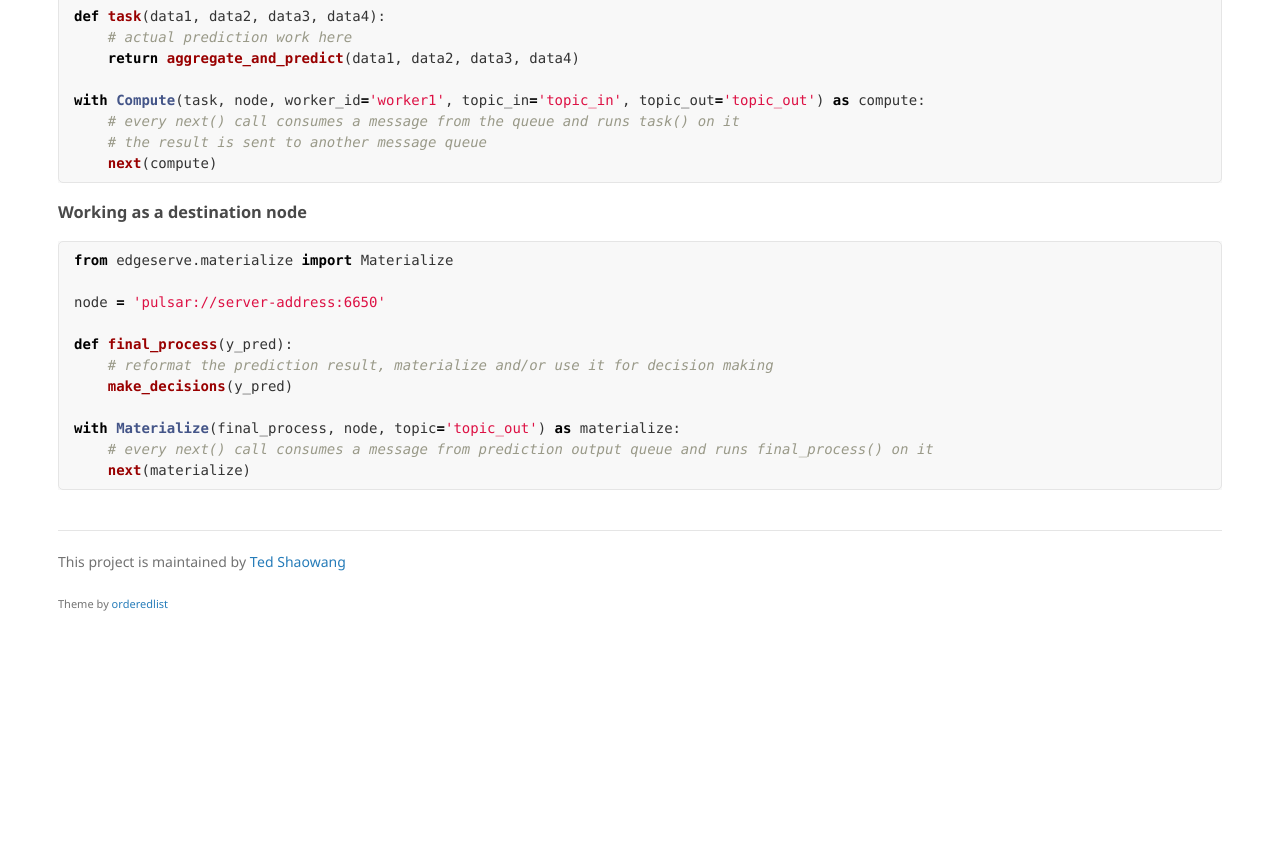
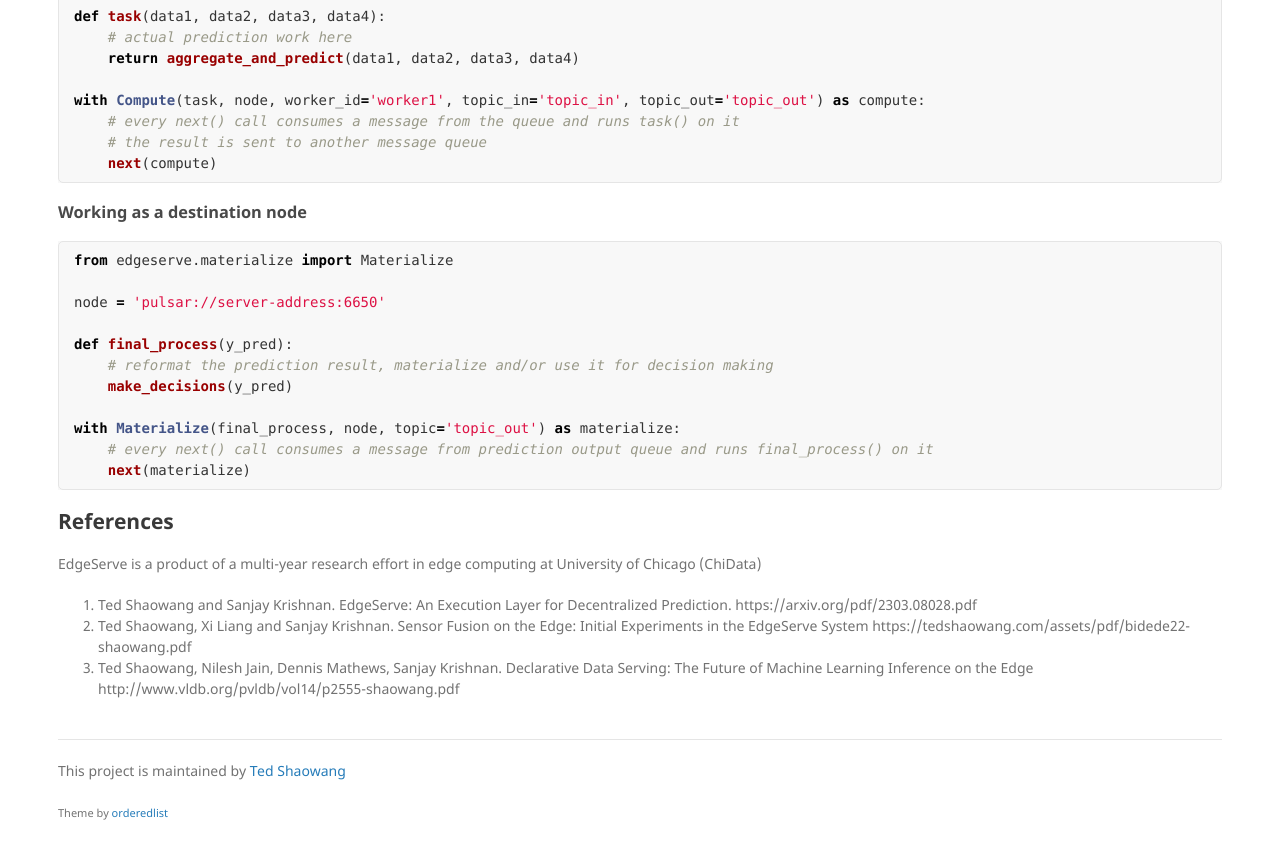
Before and after one commit to EdgeServe/edgeserve.github.io, a Jekyll site: the page built from index.md, in a window 1280 px wide and 900 px high, scrolled down 1380 px. Shown: the top 859 px of the window. Built offline with Jekyll 4.4.1, drawn with Linux system fonts in a browser that asks for light colours; our own code applies the rules of GitHub Pages for plain Markdown files; before the commit the page ends 2071 px from its top, so only the background shows below that.

Commit message:
Update index.md

````diff
--- a/index.md
+++ b/index.md
@@ -72,3 +72,11 @@ with Materialize(final_process, node, topic='topic_out') as materialize:
     # every next() call consumes a message from prediction output queue and runs final_process() on it
     next(materialize)
 ```
+
+## References
+EdgeServe is a product of a multi-year research effort in edge computing at University of Chicago (ChiData)
+
+1. Ted Shaowang and Sanjay Krishnan. EdgeServe: An Execution Layer for Decentralized Prediction. https://arxiv.org/pdf/2303.08028.pdf
+2. Ted Shaowang, Xi Liang and Sanjay Krishnan. Sensor Fusion on the Edge: Initial Experiments in the EdgeServe System https://tedshaowang.com/assets/pdf/bidede22-shaowang.pdf
+3. Ted Shaowang, Nilesh Jain, Dennis Mathews, Sanjay Krishnan. Declarative Data Serving: The Future of Machine Learning Inference on the Edge
+ http://www.vldb.org/pvldb/vol14/p2555-shaowang.pdf
````
